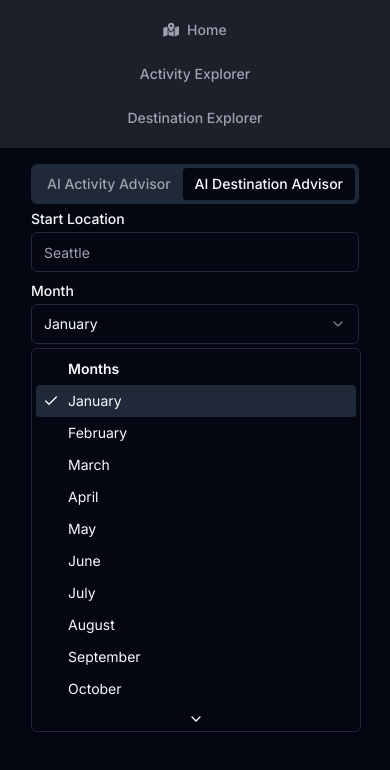
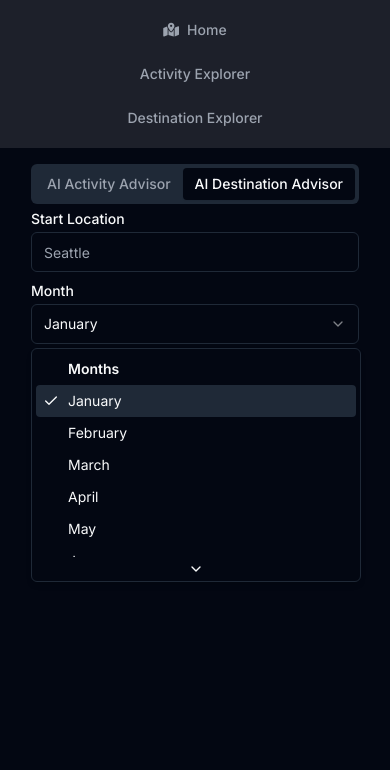
Before and after one commit to eric26009/travel-advisor-ai-frontend, a Next.js app: page /explorer in a window 390 px wide. Both pictures are taken after a click on the button "January". Shown: the top 770 px of the page. Built offline with nearby package versions, Linux system fonts and the light colour scheme.

Commit message:
fixes select too large on mobile view for months list

```diff
--- a/src/app/components/travelPlanner/travelPlanner.tsx
+++ b/src/app/components/travelPlanner/travelPlanner.tsx
@@ -158,7 +158,7 @@ const TravelPlanner = () => {
                   <SelectValue placeholder="Month" />
                 </SelectTrigger>
                 <SelectContent>
-                  <SelectGroup>
+                  <SelectGroup className="max-h-[200px]">
                     <SelectLabel>Months</SelectLabel>
                     {months.map((m) => (
                       <SelectItem value={m} key={m}>
@@ -189,7 +189,7 @@ const TravelPlanner = () => {
                   <SelectValue />
                 </SelectTrigger>
                 <SelectContent>
-                  <SelectGroup>
+                  <SelectGroup className="max-h-[200px]">
                     <SelectLabel>Months</SelectLabel>
                     {months.map((m) => (
                       <SelectItem value={m} key={m}>
```
